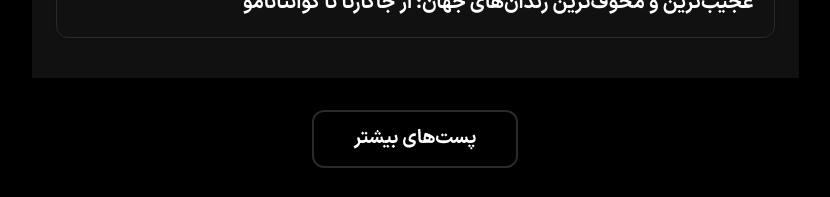
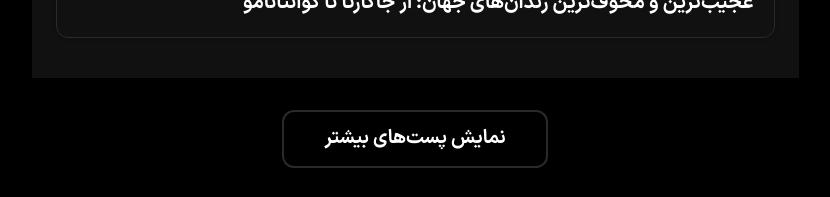
Before and after one commit to darkblog/darkblog.github.io, a Jekyll site: the page built from blog.html, in a window 1280 px wide. Shown: the part 1932-2129 px from the top of the page, without its empty margins (225-1055 px from the left). Built offline with Jekyll 4.4.1, drawn with Linux system fonts in a browser that asks for light colours.

Commit message:
Update button text for loading more posts

```diff
--- a/blog.html
+++ b/blog.html
@@ -117,7 +117,7 @@ layout: null
       </ul>
     </main>
     <footer class="site-footer">
-      <button id="loadMoreBtn" class="footer-blog-btn">پست‌های بیشتر</button>
+      <button id="loadMoreBtn" class="footer-blog-btn">نمایش پست‌های بیشتر</button>
     </footer>
   </div>
   <script>
```
